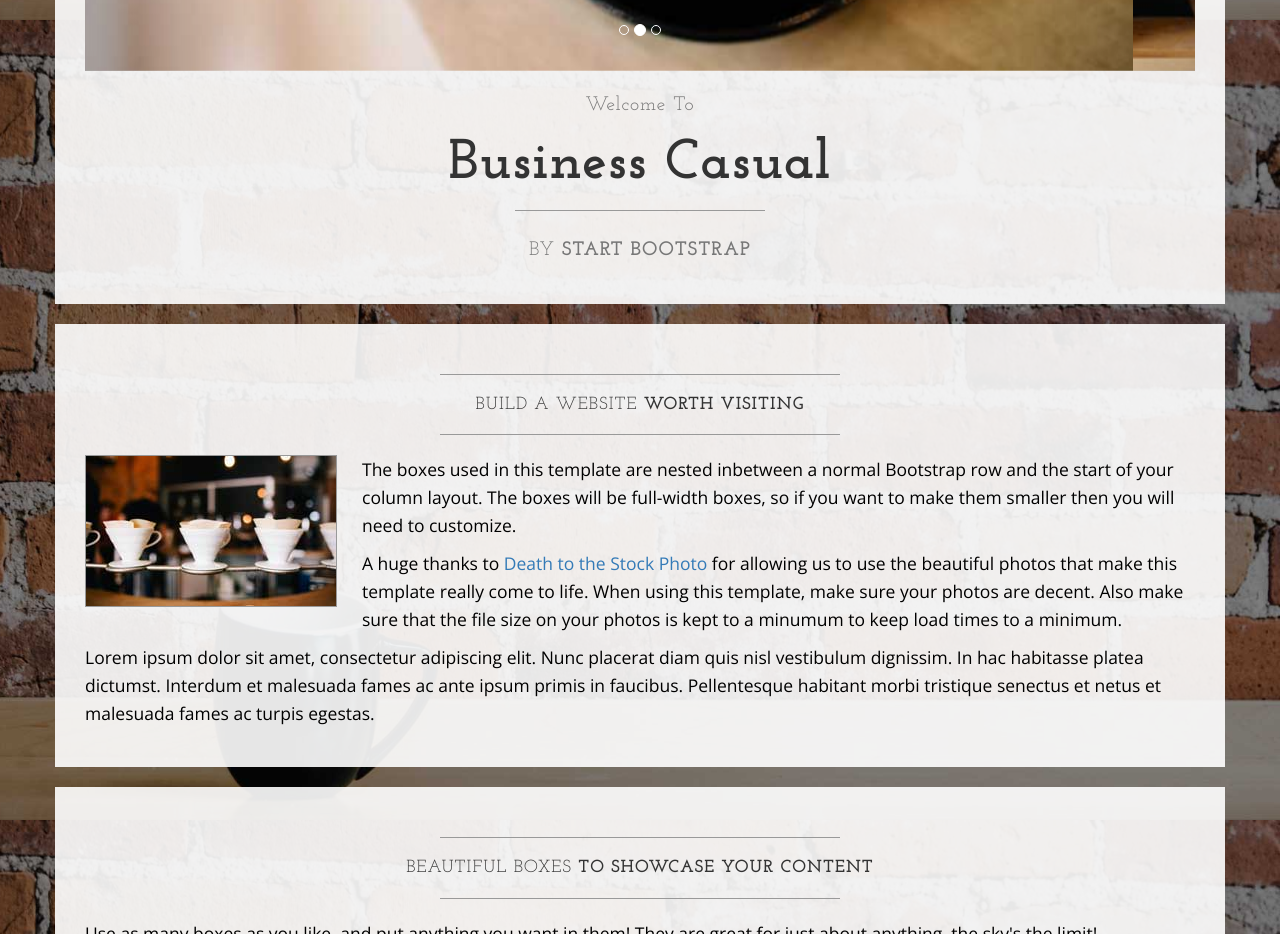
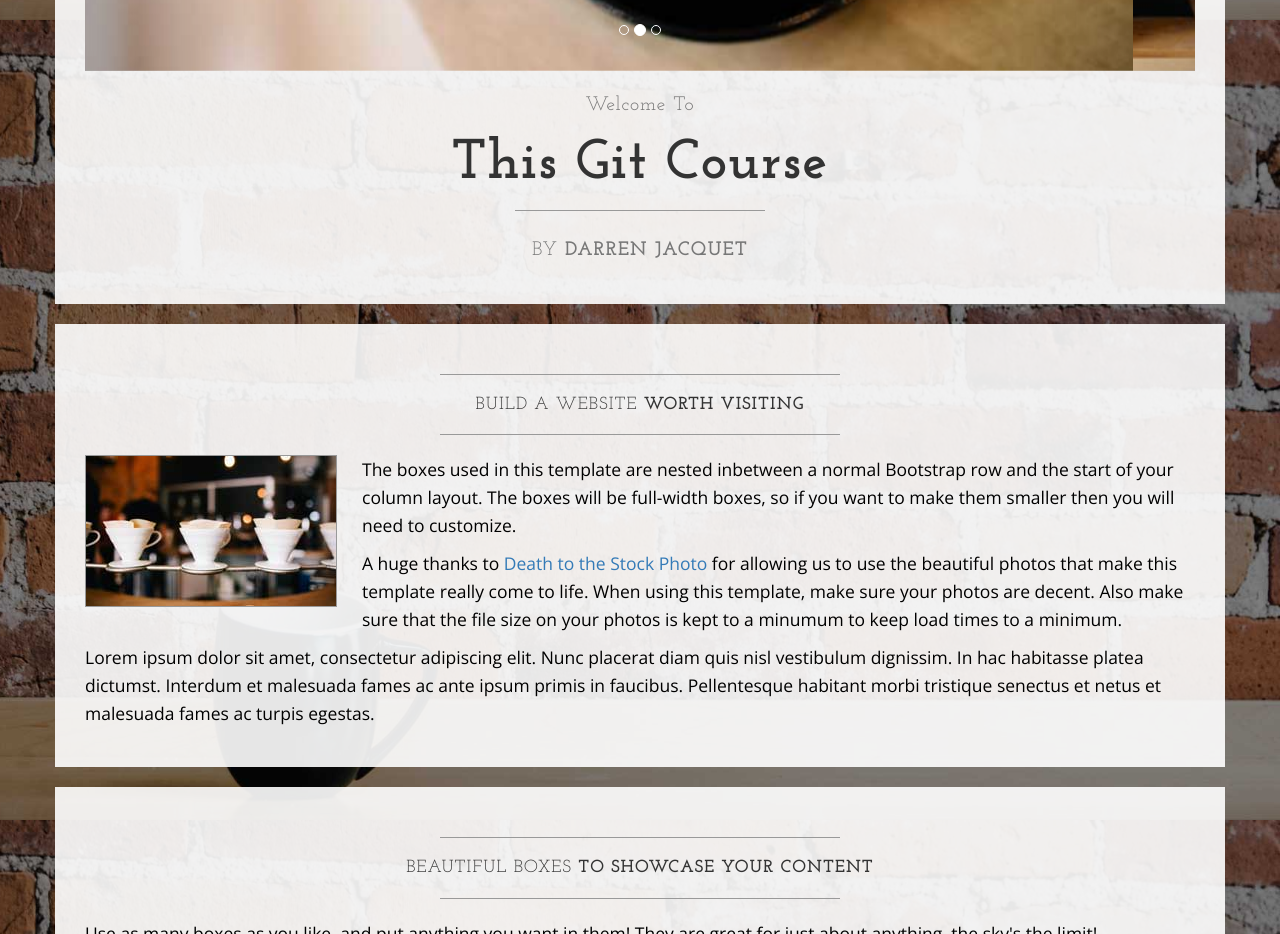
Before and after one commit to darrenjacquet/Learnable_Git_Course, a plain HTML site: page index.html in a window 1280 px wide. Shown: the part 780-1714 px from the top of the page. Drawn offline with nearby package versions, Linux system fonts and the light colour scheme.

Commit message:
Changed items after carousel

```diff
--- a/index.html
+++ b/index.html
@@ -108,11 +108,11 @@
                     <h2 class="brand-before">
                         <small>Welcome to</small>
                     </h2>
-                    <h1 class="brand-name">Business Casual</h1>
+                    <h1 class="brand-name">This Git Course</h1>
                     <hr class="tagline-divider">
                     <h2>
                         <small>By
-                            <strong>Start Bootstrap</strong>
+                            <strong>Darren Jacquet</strong>
                         </small>
                     </h2>
                 </div>
```
